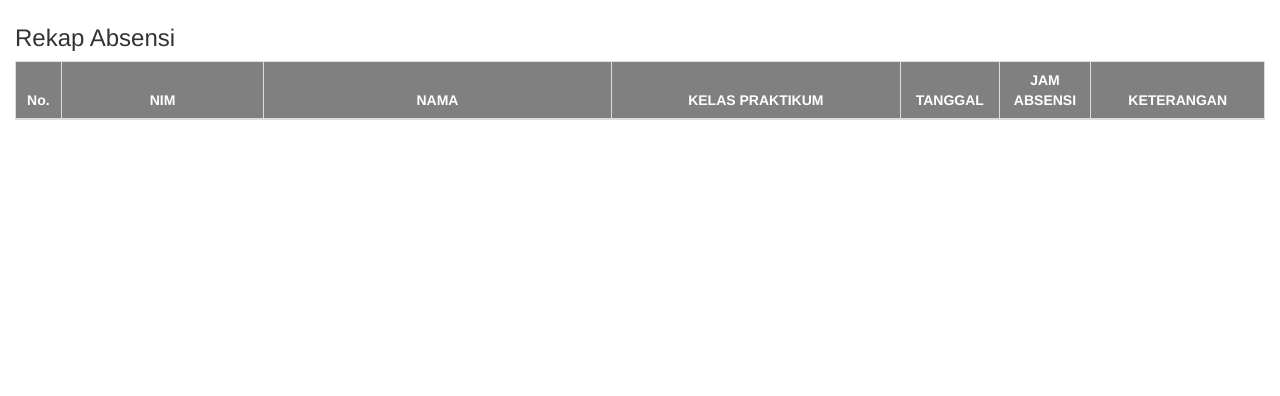
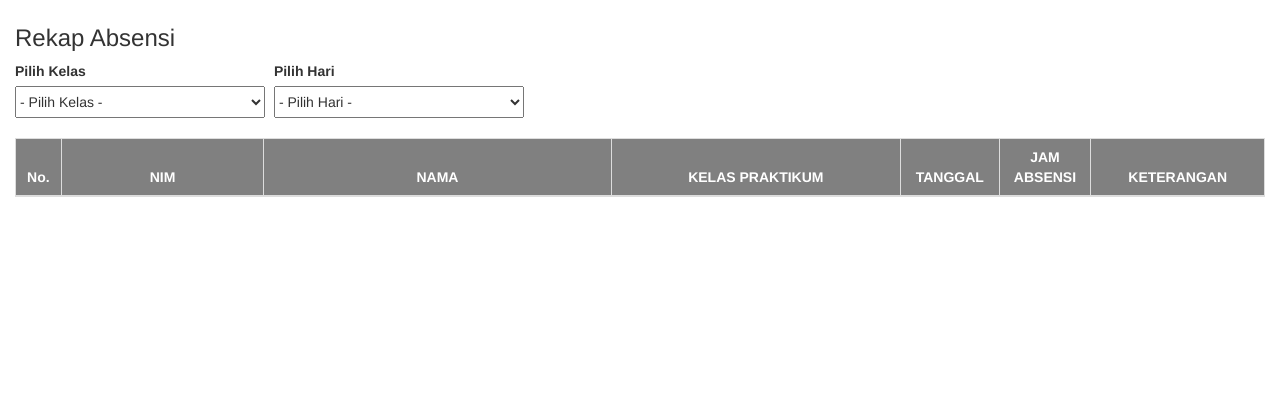
Before and after one commit to n4siKvn1ng/absensi_rfid, a PHP site: page /absensi.php in a window 1280 px wide. Shown: the part 57-453 px from the top of the page. Run offline with PHP 8.4, Linux system fonts and the light colour scheme; data comes from the database, SQL or seed files in the repository; tables that the repository leaves empty hold one stand-in row (values such as "Sample post"); lists and menus that the app fills with data are empty.

Commit message:
penambahan fitur filter namun belum di koneksikan

```diff
--- a/absensi.php
+++ b/absensi.php
@@ -11,7 +11,63 @@
         <!-- isi -->
         <div class="container-fluid">
             <h3>Rekap Absensi</h3>
-            <table class="table table-bordered">
+
+
+            <div class="table-header" style="display: inline-block;">
+            <label for="id_kelas">Pilih Kelas</label><br>
+            <select name="id_kelas" id="id_kelas" style="width: 250px; height: 32px;" required>
+                <option value="">- Pilih Kelas -</option>
+                    <?php include "koneksi.php";
+                        $filter = mysqli_query($konek, "SELECT * FROM kelas");
+                        while($data = mysqli_fetch_array($filter)){
+                        echo "<option value='$data[id_kelas]'>$data[kelas_praktikum]</option>";
+                    }
+                    ?>
+            </select>
+            </div>
+
+            <div class="table-header" style="display: inline-block; margin-left: 5px;">
+            <label for="hari">Pilih Hari</label><br>
+                <select name="hari" id="hari" style="width: 250px; height: 32px;" required>
+                    <option value="">- Pilih Hari -</option>
+                    <option value="Senin">Senin</option>
+                    <option value="Selasa">Selasa</option>
+                    <option value="Rabu">Rabu</option>
+                    <option value="Kamis">Kamis</option>
+                    <option value="Jumat">Jumat</option>
+                    <option value="Sabtu">Sabtu</option>
+                    <option value="Minggu">Minggu</option>
+                </select>
+            </div>
+
+            <button id="resetButton" style="display: none;">Reset</button>
+
+            <script>
+                const selectKelas = document.getElementById('id_kelas');
+                const selectHari = document.getElementById('hari');
+                const resetButton = document.getElementById('resetButton');
+
+                // Tambahkan event listener untuk menangkap perubahan nilai pada select
+                selectKelas.addEventListener('change', () => {
+                    resetButton.style.display = 'inline-block';
+                });
+
+                selectHari.addEventListener('change', () => {
+                    resetButton.style.display = 'inline-block';
+                });
+
+                // Tambahkan event listener untuk tombol batal
+                resetButton.addEventListener('click', () => {
+                    selectKelas.value = '';
+                    selectHari.value = '';
+                    resetButton.style.display = 'none';
+                });
+            </script>
+
+
+
+
+            <table class="table table-bordered" style="margin-top: 20px">
                 <thead>
                     <tr style="background-color: grey; color:white; height:100%;">
                         <th style="width: 10px; text-align: center">No.</th>
@@ -25,7 +81,7 @@
                     </tr>
                 </thead>
                 <tbody>
-                    <?php
+                <?php
                         include "koneksi.php";
 
                         // baca tabel absensi dan relasikan dengan tabel mahasiswa berdasarkan nomor kartu RFID untuk tanggal hari ini
```
